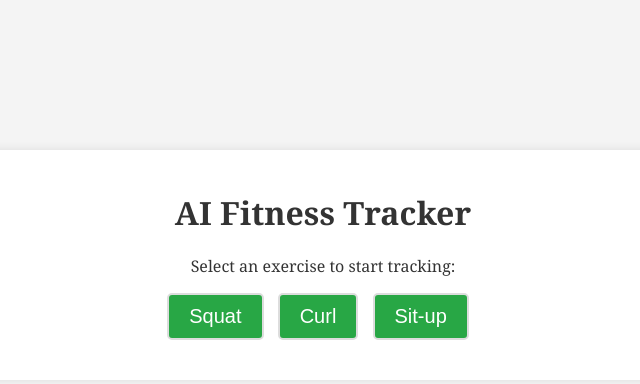
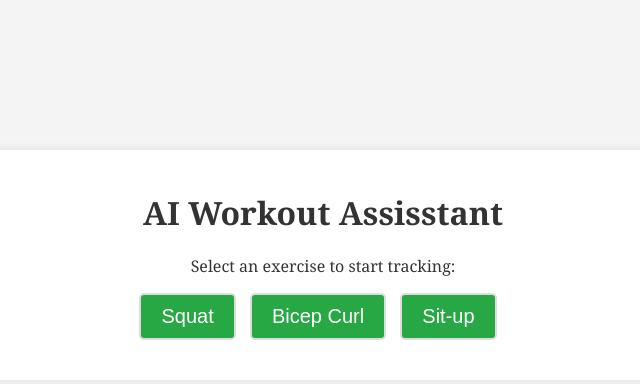
Before and after one commit to eshal26/AI-Workout-Assisstant, a Flask app: page / in a window 1280 px wide. Shown: the part 135-519 px from the top of the page, without its empty margins (317-957 px from the left). Run offline with Flask 3, Linux system fonts and the light colour scheme.

Commit message:
added requirements.txt

```diff
--- /dev/null
+++ b/requirements.txt
@@ -0,0 +1,4 @@
+Flask==2.3.3
+mediapipe==0.10.7
+numpy==1.25.0
+opencv-python-headless==4.8.1.78
--- a/templates/index.html
+++ b/templates/index.html
@@ -3,17 +3,17 @@
 <head>
     <meta charset="UTF-8">
     <meta name="viewport" content="width=device-width, initial-scale=1.0">
-    <title>AI Fitness Tracker</title>
+    <title>AI Workout Assisstant</title>
     <link rel="stylesheet" href="{{ url_for('static', filename='styles.css') }}">
 </head>
 <body>
     <div class="container">
-        <h1>AI Fitness Tracker</h1>
+        <h1>AI Workout Assisstant</h1>
         <p>Select an exercise to start tracking:</p>
         <form id="exerciseForm">
              <div class="form-group">
                 <button type="button" class="exercise-btn" data-value="1">Squat</button>
-                <button type="button" class="exercise-btn" data-value="2">Curl</button>
+                <button type="button" class="exercise-btn" data-value="2">Bicep Curl</button>
                 <button type="button" class="exercise-btn" data-value="3">Sit-up</button>
                 <input type="hidden" id="selectedExercise" name="exercise" value="1">
             </div>
--- a/templates/video.html
+++ b/templates/video.html
@@ -3,7 +3,7 @@
 <head>
     <meta charset="UTF-8">
     <meta name="viewport" content="width=device-width, initial-scale=1.0">
-    <title>AI Fitness Tracker - Video</title>
+    <title>AI Workout Assisstant - Video</title>
     <link rel="stylesheet" href="{{ url_for('static', filename='styles.css') }}">
 </head>
 <body>
```
